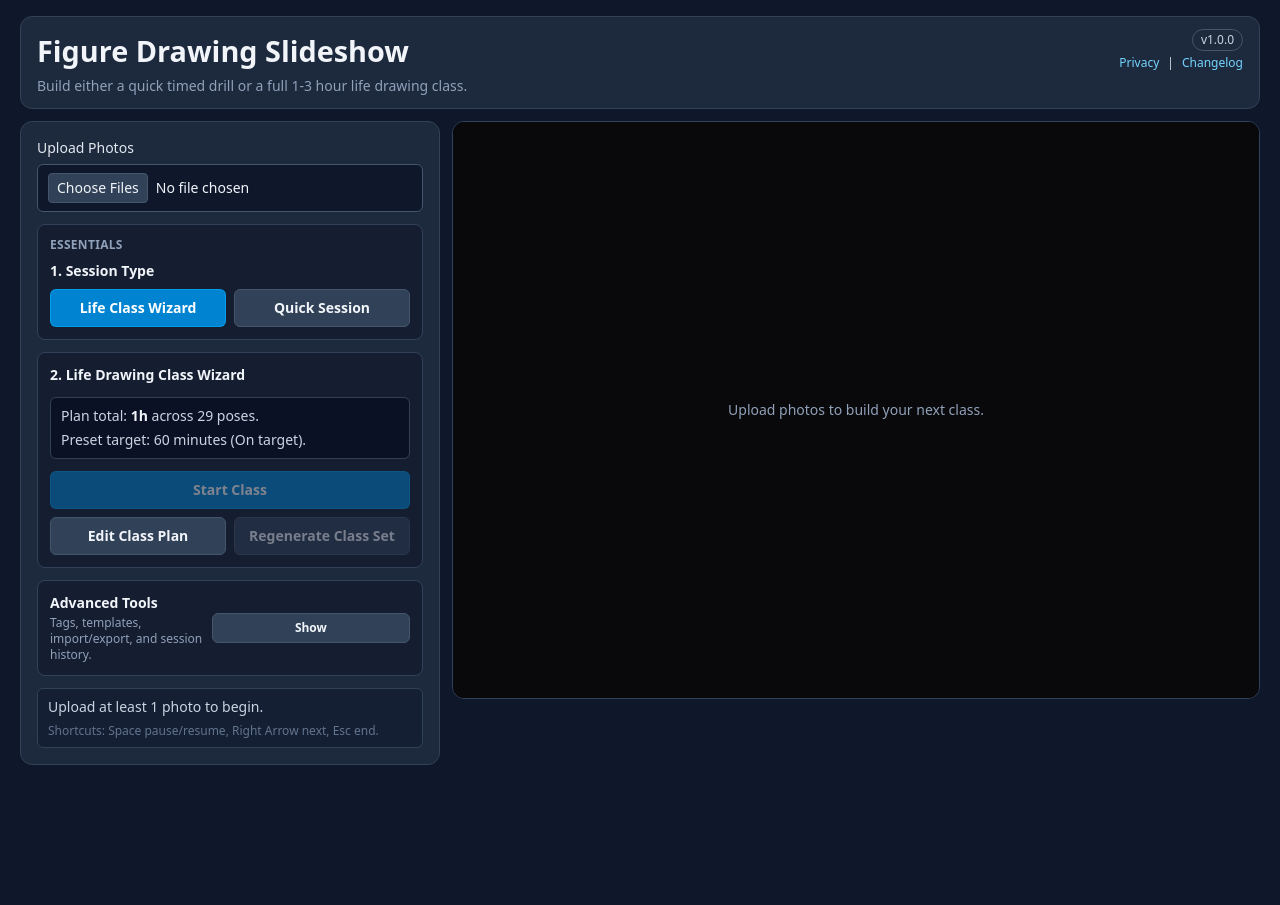
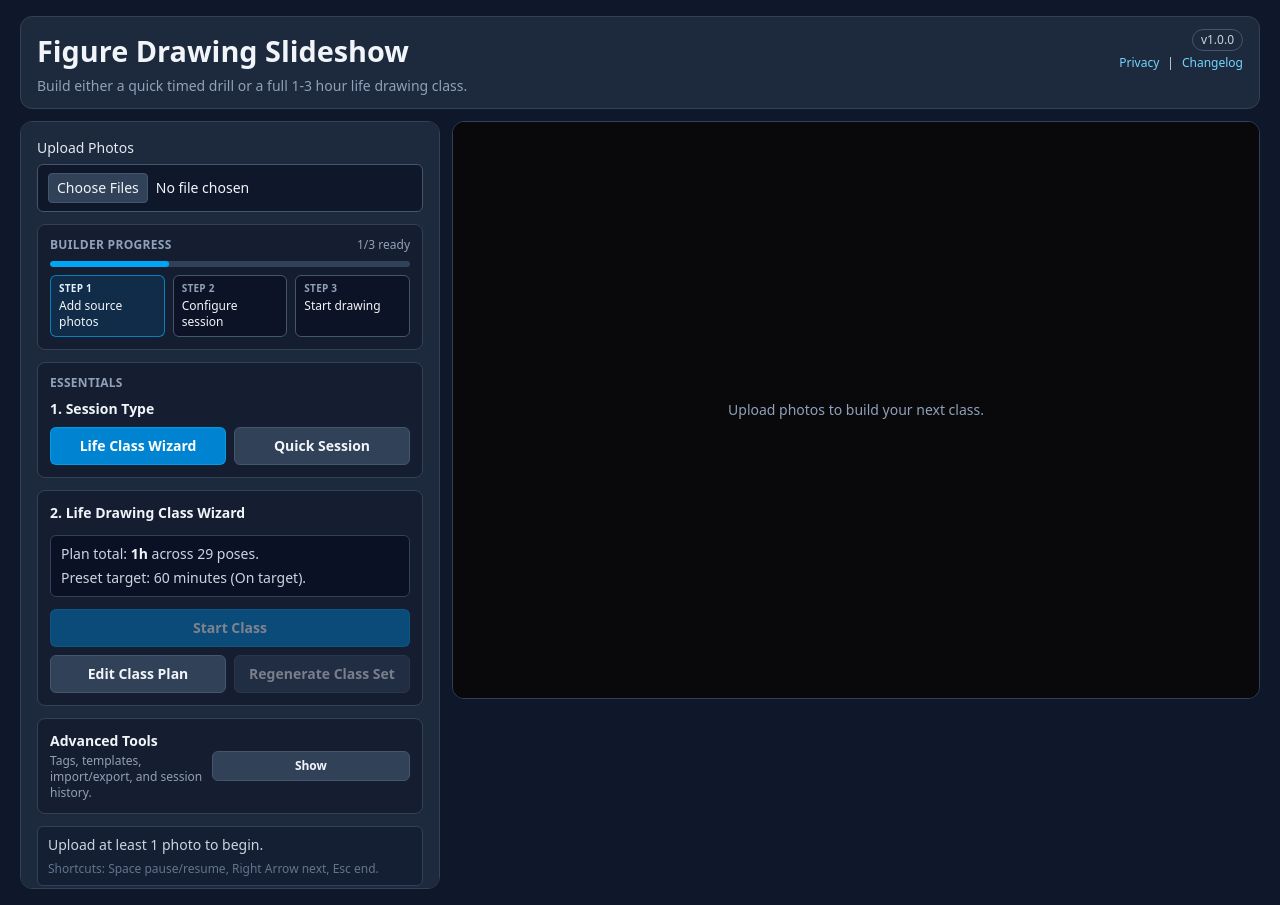
Before and after one commit to kmcgarry1/simple-figure-drawing-tool, a Vue app: page / in a window 1280 px wide. Before the commit the page ends 816 px from the top, so only its background shows below. Built offline with nearby package versions, Linux system fonts and the light colour scheme.

Commit message:
feat(ui): add setup progress guidance strip

```diff
--- a/src/components/SetupPanel.vue
+++ b/src/components/SetupPanel.vue
@@ -10,6 +10,33 @@
       @change="onPhotosSelected"
     />
   </label>
+
+  <section class="grid gap-2 rounded-lg border border-slate-700 bg-slate-900/60 p-3">
+    <div class="flex items-center justify-between gap-2">
+      <p class="text-xs font-semibold uppercase tracking-wide text-slate-400">Builder Progress</p>
+      <p class="text-xs text-slate-400">{{ progressLabel }}</p>
+    </div>
+    <div class="h-1.5 overflow-hidden rounded-full bg-slate-700">
+      <div
+        class="h-full rounded-full bg-sky-500 transition-[width] duration-200"
+        :style="{ width: `${progressPercent}%` }"
+      />
+    </div>
+    <div class="grid grid-cols-3 gap-2 text-xs max-[560px]:grid-cols-1">
+      <div :class="stepCardClass(1)">
+        <p class="font-semibold uppercase tracking-wide text-[10px]">Step 1</p>
+        <p class="mt-0.5 text-slate-100">Add source photos</p>
+      </div>
+      <div :class="stepCardClass(2)">
+        <p class="font-semibold uppercase tracking-wide text-[10px]">Step 2</p>
+        <p class="mt-0.5 text-slate-100">Configure session</p>
+      </div>
+      <div :class="stepCardClass(3)">
+        <p class="font-semibold uppercase tracking-wide text-[10px]">Step 3</p>
+        <p class="mt-0.5 text-slate-100">Start drawing</p>
+      </div>
+    </div>
+  </section>
 
   <section class="grid gap-2 rounded-lg border border-slate-700 bg-slate-900/60 p-3">
     <p class="text-xs font-semibold uppercase tracking-wide text-slate-400">Essentials</p>
@@ -154,7 +181,7 @@
 </template>
 
 <script setup>
-import { ref, watch } from "vue";
+import { computed, ref, watch } from "vue";
 import BaseButton from "./BaseButton.vue";
 import ClassSessionDialog from "./ClassSessionDialog.vue";
 import DurationInput from "./DurationInput.vue";
@@ -295,6 +322,50 @@ function modeTone(mode) {
   return props.sessionMode === mode ? "primary" : "subtle";
 }
 
+const isSessionConfigured = computed(() =>
+  props.sessionMode === "quick" ? true : props.hasClassPlan
+);
+
+const canStartSession = computed(() =>
+  props.sessionMode === "quick"
+    ? props.hasSourcePhotos
+    : props.hasSourcePhotos && props.hasClassPlan
+);
+
+const currentStep = computed(() => {
+  if (!props.hasSourcePhotos) {
+    return 1;
+  }
+
+  if (!isSessionConfigured.value) {
+    return 2;
+  }
+
+  return 3;
+});
+
+const completedStepCount = computed(() => {
+  const flags = [props.hasSourcePhotos, isSessionConfigured.value, canStartSession.value];
+  return flags.filter(Boolean).length;
+});
+
+const progressPercent = computed(() => Math.round((completedStepCount.value / 3) * 100));
+const progressLabel = computed(() => `${completedStepCount.value}/3 ready`);
+
+function stepCardClass(stepNumber) {
+  const baseClass = "rounded-md border px-2 py-1.5 transition-colors";
+
+  if (stepNumber < currentStep.value) {
+    return `${baseClass} border-emerald-500/70 bg-emerald-600/15 text-emerald-100`;
+  }
+
+  if (stepNumber === currentStep.value) {
+    return `${baseClass} border-sky-500/70 bg-sky-600/15 text-sky-100`;
+  }
+
+  return `${baseClass} border-slate-600 bg-slate-950/40 text-slate-400`;
+}
+
 const isClassDialogOpen = ref(false);
 const isAdvancedToolsOpen = ref(false);
 
```
